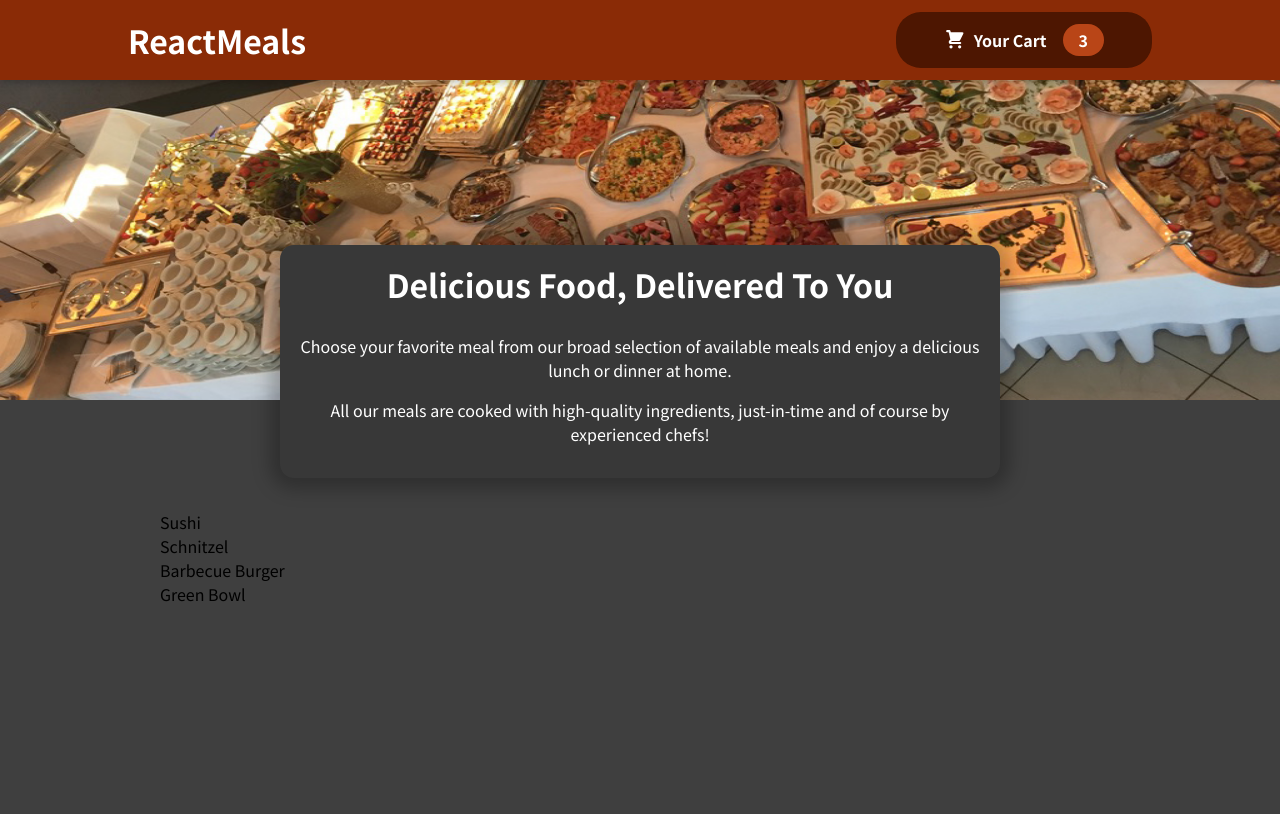
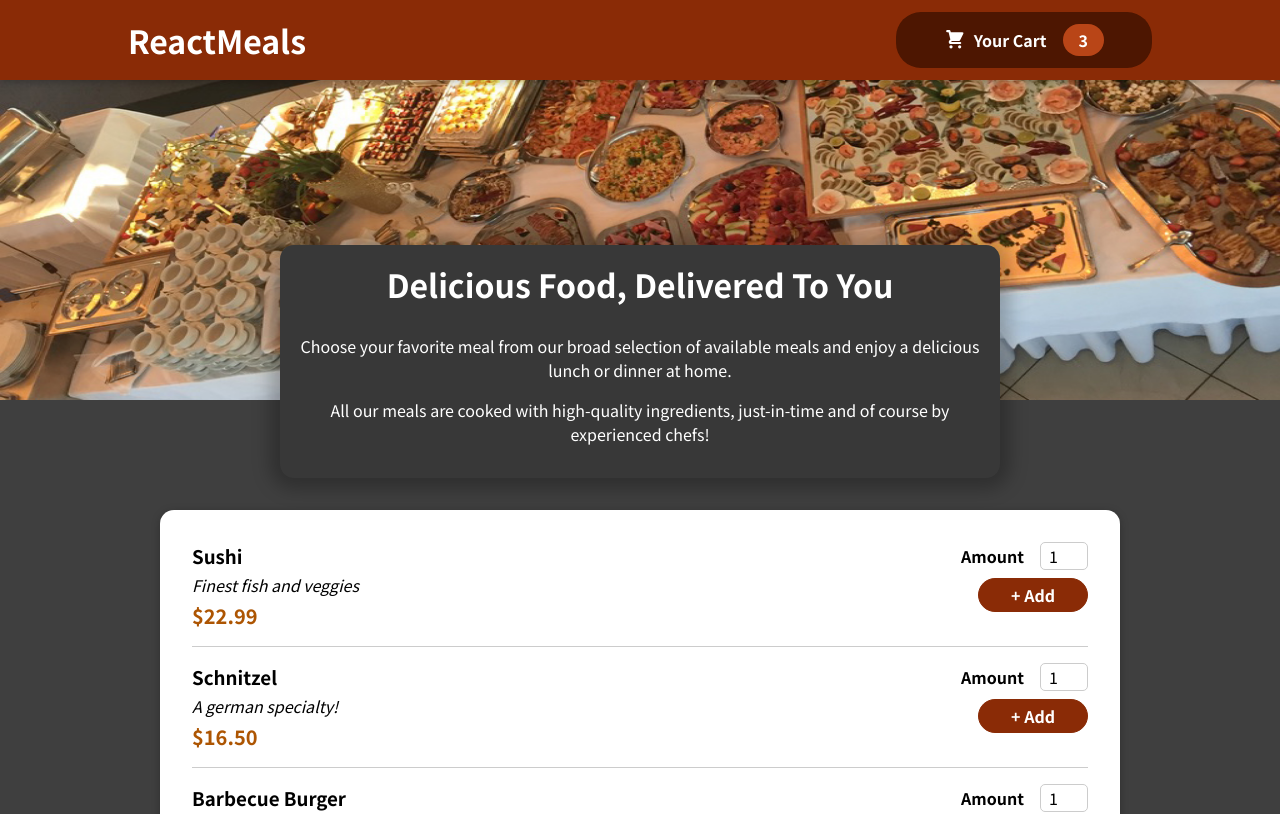
Before and after one commit to quocdatPTIT/food-order, a React (Create React App) app: page / in a window 1280 px wide. Shown: the top 814 px of the page. Built offline with nearby package versions, Linux system fonts and the light colour scheme.

Commit message:
Add Form

```diff
--- a/src/components/Meals/AvailableMeals.js
+++ b/src/components/Meals/AvailableMeals.js
@@ -1,38 +1,50 @@
-import classes from './AvailableMeals.module.css';
+import classes from "./AvailableMeals.module.css";
+import Card from "../UI/Card";
+import MealItem from "./MealItem/MealItem";
 
 const DUMMY_MEALS = [
   {
-		id: 'm1',
-		name: 'Sushi',
-		description: 'Finest fish and veggies',
+    id: "m1",
+    name: "Sushi",
+    description: "Finest fish and veggies",
     price: 22.99,
   },
   {
-		id: 'm2',
-		name: 'Schnitzel',
-		description: 'A german specialty!',
+    id: "m2",
+    name: "Schnitzel",
+    description: "A german specialty!",
     price: 16.5,
   },
   {
-		id: 'm3',
-		name: 'Barbecue Burger',
-		description: 'American, raw, meaty',
+    id: "m3",
+    name: "Barbecue Burger",
+    description: "American, raw, meaty",
     price: 12.99,
   },
   {
-		id: 'm4',
-		name: 'Green Bowl',
-		description: 'Healthy...and green...',
+    id: "m4",
+    name: "Green Bowl",
+    description: "Healthy...and green...",
     price: 18.99,
   },
 ];
 
 const AvailableMeals = () => {
-	const mealsList = DUMMY_MEALS.map((meal) => <li>{meal.name}</li>);
+  const mealsList = DUMMY_MEALS.map((meal) => (
+    <MealItem
+      id={meal.id}
+      key={meal.id}
+      name={meal.name}
+      description={meal.description}
+      price={meal.price}
+    />
+  ));
 
   return (
     <section className={classes.meals}>
+      <Card>
         <ul>{mealsList}</ul>
+      </Card>
     </section>
   );
 };
--- /dev/null
+++ b/src/components/Meals/MealItem/MealItem.js
@@ -0,0 +1,21 @@
+import classes from "./MealItem.module.css";
+import MealItemForm from "./MealItemForm";
+
+const MealItem = (props) => {
+  const price = `$${props.price.toFixed(2)}`;
+
+  return (
+    <li className={classes.meal}>
+      <div>
+        <h3>{props.name}</h3>
+        <div className={classes.description}>{props.description}</div>
+        <div className={classes.price}>{price}</div>
+      </div>
+      <div>
+        <MealItemForm id={props.id} />
+      </div>
+    </li>
+  );
+};
+
+export default MealItem;
--- /dev/null
+++ b/src/components/Meals/MealItem/MealItem.module.css
@@ -0,0 +1,22 @@
+.meal {
+	display: flex;
+	justify-content: space-between;
+	margin: 1rem;
+	padding-bottom: 1rem;
+	border-bottom: 1px solid #ccc;
+}
+
+.meal h3 {
+	margin: 0 0 0.25rem 0;
+}
+
+.description {
+	font-style: italic;
+}
+
+.price {
+	margin-top: 0.25rem;
+	font-weight: bold;
+	color: #ad5502;
+	font-size: 1.25rem;
+}
--- /dev/null
+++ b/src/components/Meals/MealItem/MealItemForm.js
@@ -0,0 +1,23 @@
+import classes from "./MealItemForm.module.css";
+import Input from "../../UI/Input";
+
+const MealItemForm = (props) => {
+  return (
+    <form className={classes.form}>
+      <Input
+        label="Amount"
+        input={{
+          id: "amount_" + props.id,
+          type: "number",
+          min: "1",
+          max: "5",
+          step: "1",
+          defaultValue: "1",
+        }}
+      />
+      <button>+ Add</button>
+    </form>
+  );
+};
+
+export default MealItemForm;
--- /dev/null
+++ b/src/components/Meals/MealItem/MealItemForm.module.css
@@ -0,0 +1,20 @@
+.form {
+	text-align: right;
+}
+
+.form button {
+	font: inherit;
+	cursor: pointer;
+	background-color: #8a2b06;
+	border: 1px solid #8a2b06;
+	color: white;
+	padding: 0.25rem 2rem;
+	border-radius: 20px;
+	font-weight: bold;
+}
+
+.form button:hover,
+.form button:active {
+	background-color: #641e03;
+	border-color: #641e03;
+}
--- /dev/null
+++ b/src/components/UI/Card.js
@@ -0,0 +1,7 @@
+import classes from './Card.module.css';
+
+const Card = props => {
+	return <div className={classes.card}>{props.children}</div>
+};
+
+export default Card;
--- /dev/null
+++ b/src/components/UI/Card.module.css
@@ -0,0 +1,6 @@
+.card {
+	padding: 1rem;
+	box-shadow: 0 2px 8px rgba(0, 0, 0, 0.25);
+	border-radius: 14px;
+	background-color: white;
+}
--- /dev/null
+++ b/src/components/UI/Input.js
@@ -0,0 +1,12 @@
+import classes from "./Input.module.css";
+
+const Input = (props) => {
+  return (
+    <div className={classes.input}>
+      <label htmlFor={props.input.id}>{props.label}</label>
+      <input {...props.input} />
+    </div>
+  );
+};
+
+export default Input;
--- /dev/null
+++ b/src/components/UI/Input.module.css
@@ -0,0 +1,18 @@
+.input {
+	display: flex;
+	align-items: center;
+	margin-bottom: 0.5rem;
+}
+
+.input label {
+	font-weight: bold;
+	margin-right: 1rem;
+}
+
+.input input {
+	width: 3rem;
+	border-radius: 5px;
+	border: 1px solid #ccc;
+	font: inherit;
+	padding-left: 0.5rem;
+}
```
Lines whose indentation alone changed are shown as unchanged.
